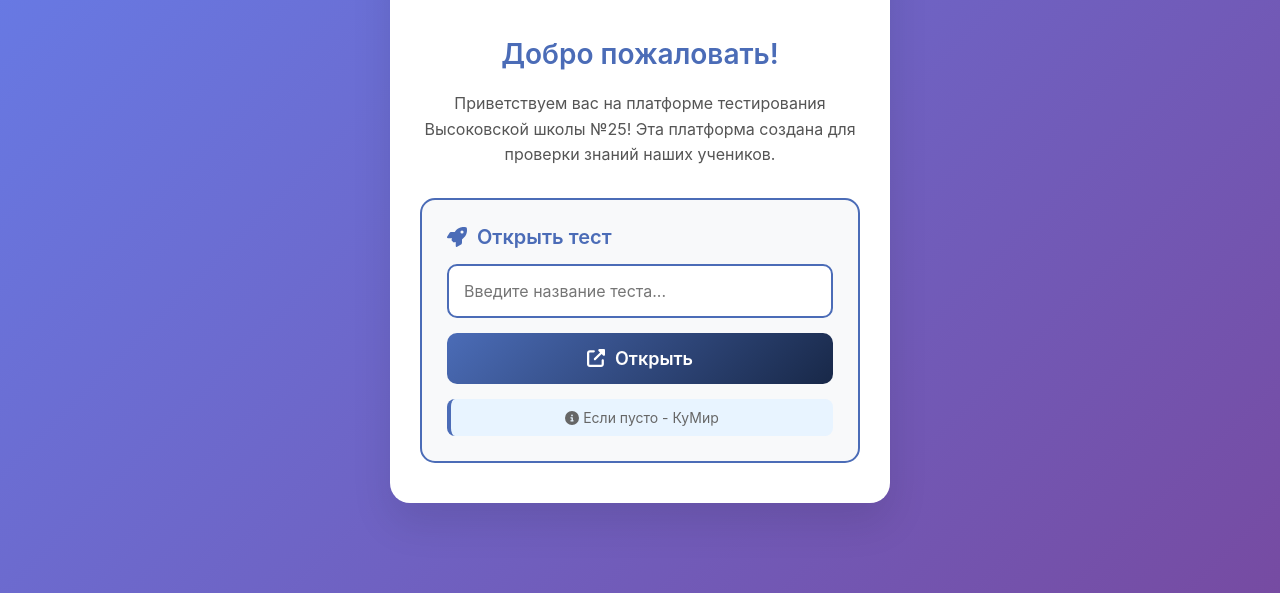
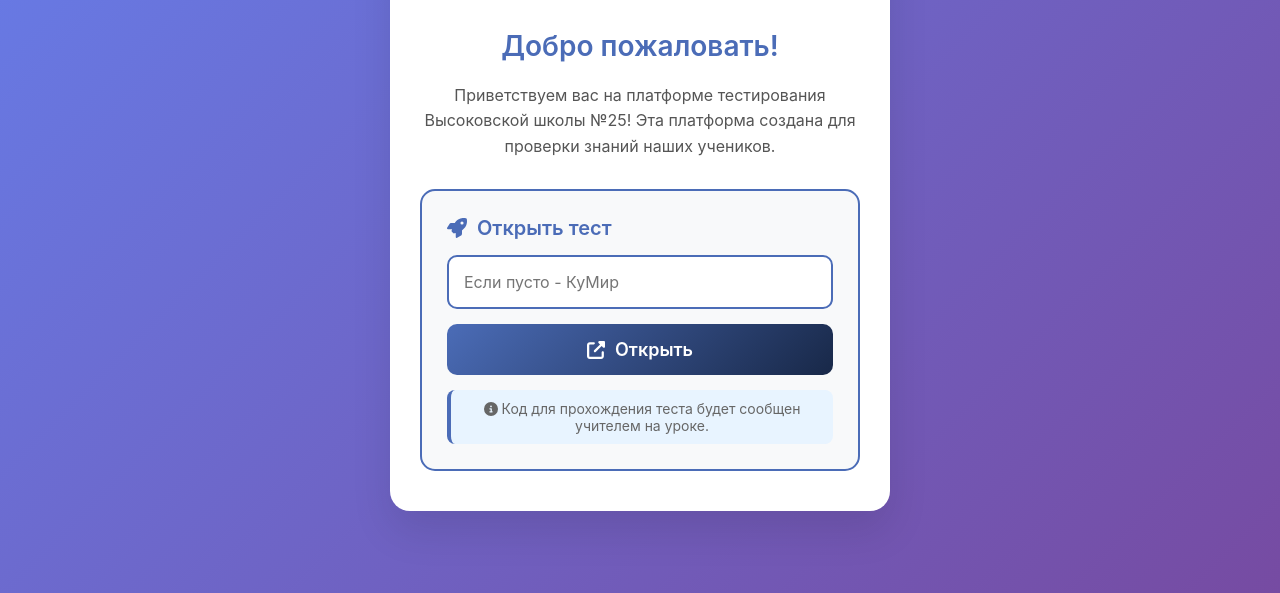
Before and after one commit to Garickbox/mrzo, a plain HTML site: page index.html in a window 1280 px wide. Shown: the part 207-800 px from the top of the page. Drawn offline with Linux system fonts and the light colour scheme.

Commit message:
Update index.html

```diff
--- a/index.html
+++ b/index.html
@@ -196,7 +196,7 @@
                 </div>
 
                 <input type="text" class="test-input" id="testName"
-                       placeholder="Введите название теста...">
+                       placeholder="Если пусто - КуМир">
 
                 <button class="open-button" onclick="openTest()">
                     <i class="fas fa-external-link-alt"></i> Открыть
@@ -204,7 +204,7 @@
 
                 <div class="kumir-note">
                     <i class="fas fa-info-circle"></i>
-                    Если пусто - КуМир
+                    Код для прохождения теста будет сообщен учителем на уроке.
                 </div>
             </div>
         </div>
```
